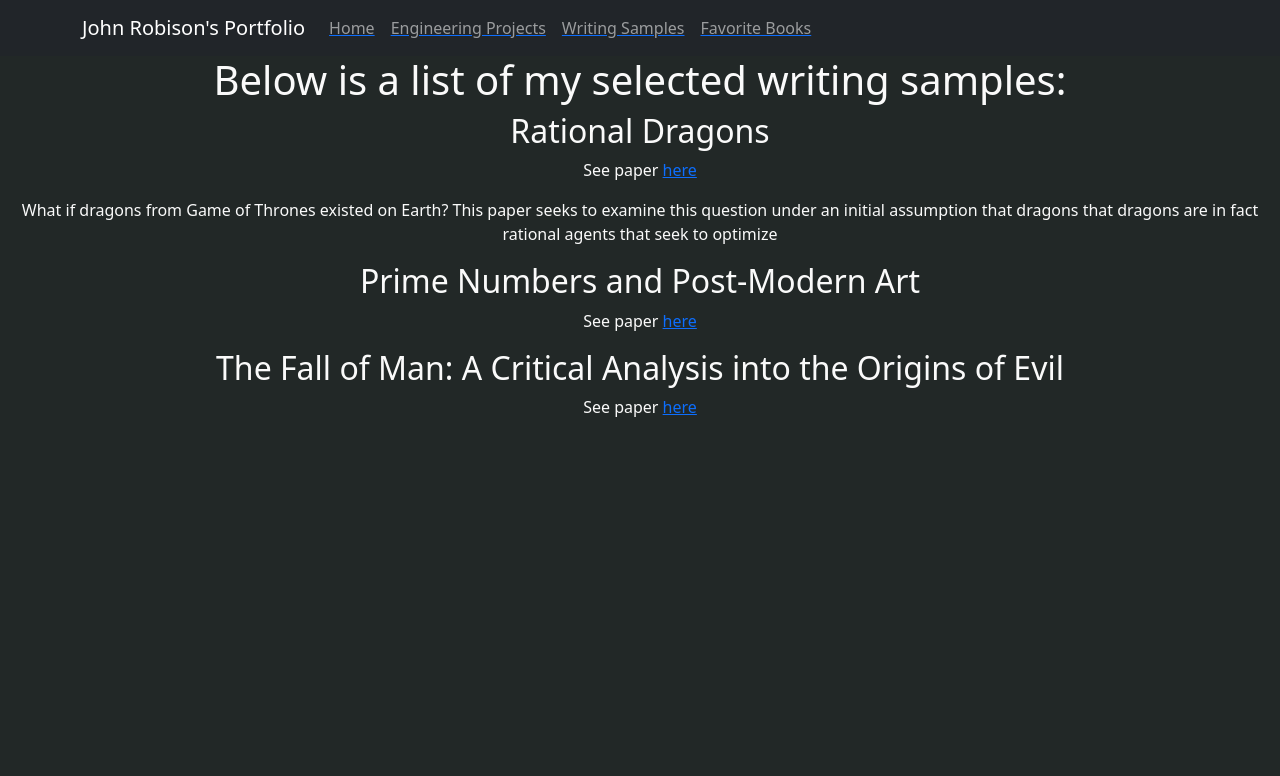
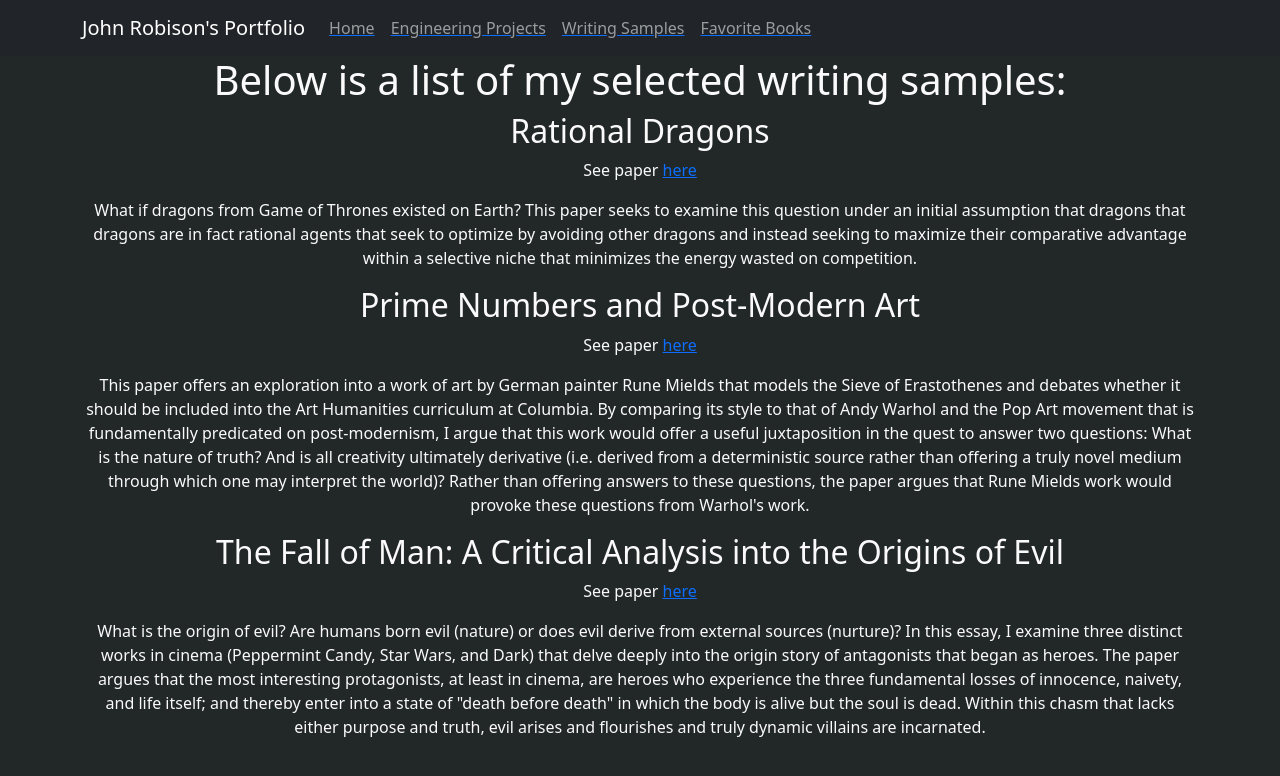
Before and after one commit to robisonJohn/Portfolio-Revised, a React (Create React App) app in the folder client/: page /writing in a window 1280 px wide. Shown: the top 776 px of the page. Built offline with nearby package versions, Linux system fonts and the light colour scheme.

Commit message:
finalized writing samples page

```diff
--- a/client/src/screens/WritingSamples/WritingSamples.jsx
+++ b/client/src/screens/WritingSamples/WritingSamples.jsx
@@ -1,28 +1,48 @@
-import { Card } from 'react-bootstrap';
+import { Container } from 'react-bootstrap';
 
 const WritingSamples = () => {
     return (
-        <div>
+        <Container>
             <h1>Below is a list of my selected writing samples: </h1>
             <div>
                 <h2>Rational Dragons</h2>
                 <p>See paper <a href="https://github.com/robisonJohn/Portfolio-Revised/blob/main/MCM_Final_Assignment.pdf">here</a></p>
-                <p>What if dragons from Game of Thrones existed on Earth? This paper seeks to examine this question under an initial assumption that dragons
-                    that dragons are in fact rational agents that seek to optimize
+                <p>
+                    What if dragons from Game of Thrones existed on Earth? This paper seeks to examine this question under an initial assumption that dragons
+                    that dragons are in fact rational agents that seek to optimize by avoiding other dragons and instead seeking to maximize
+                    their comparative advantage within a selective niche that minimizes the energy wasted on competition.
                 </p>
             </div>
 
             <div>
                 <h2>Prime Numbers and Post-Modern Art</h2>
                 <p>See paper <a href="https://github.com/robisonJohn/Portfolio-Revised/blob/main/Prime%20Numbers%20and%20Post-Modern%20Art.pdf">here</a></p>
+                <p>
+                    This paper offers an exploration into a work of art by German painter Rune Mields that models the Sieve of Erastothenes and
+                    debates whether it should be included into
+                    the Art Humanities curriculum at Columbia. By comparing its style to that of Andy Warhol and the Pop Art movement that is
+                    fundamentally predicated on post-modernism, I argue that this work would offer a useful juxtaposition in the quest to
+                    answer two questions: What is the nature of truth? And is all creativity ultimately derivative (i.e. derived from a deterministic
+                    source rather than offering a truly novel medium through which one may interpret the world)?
+                    Rather than offering answers to these questions, the paper argues that Rune Mields work would provoke these questions
+                    from Warhol's work.
+                </p>
             </div>
 
             <div>
                 <h2>The Fall of Man: A Critical Analysis into the Origins of Evil</h2>
                 <p>See paper <a href="https://github.com/robisonJohn/Portfolio-Revised/blob/main/The%20Fall%20of%20Man-2.pdf">here</a></p>
+                <p>
+                    What is the origin of evil? Are humans born evil (nature) or does evil derive from external sources (nurture)? In this essay,
+                    I examine three distinct works in cinema (Peppermint Candy, Star Wars, and Dark) that delve deeply into the origin story of
+                    antagonists that began as heroes. The paper argues that the most interesting protagonists, at least in cinema, are heroes who
+                    experience the three fundamental losses of innocence, naivety, and life itself; and thereby enter into a state of "death before death"
+                    in which the body is alive but the soul is dead. Within this chasm that lacks either purpose and truth, evil arises and flourishes and
+                    truly dynamic villains are incarnated.
+                </p>
             </div>
 
-        </div>
+        </Container>
     )
 }
 export default WritingSamples;
```
